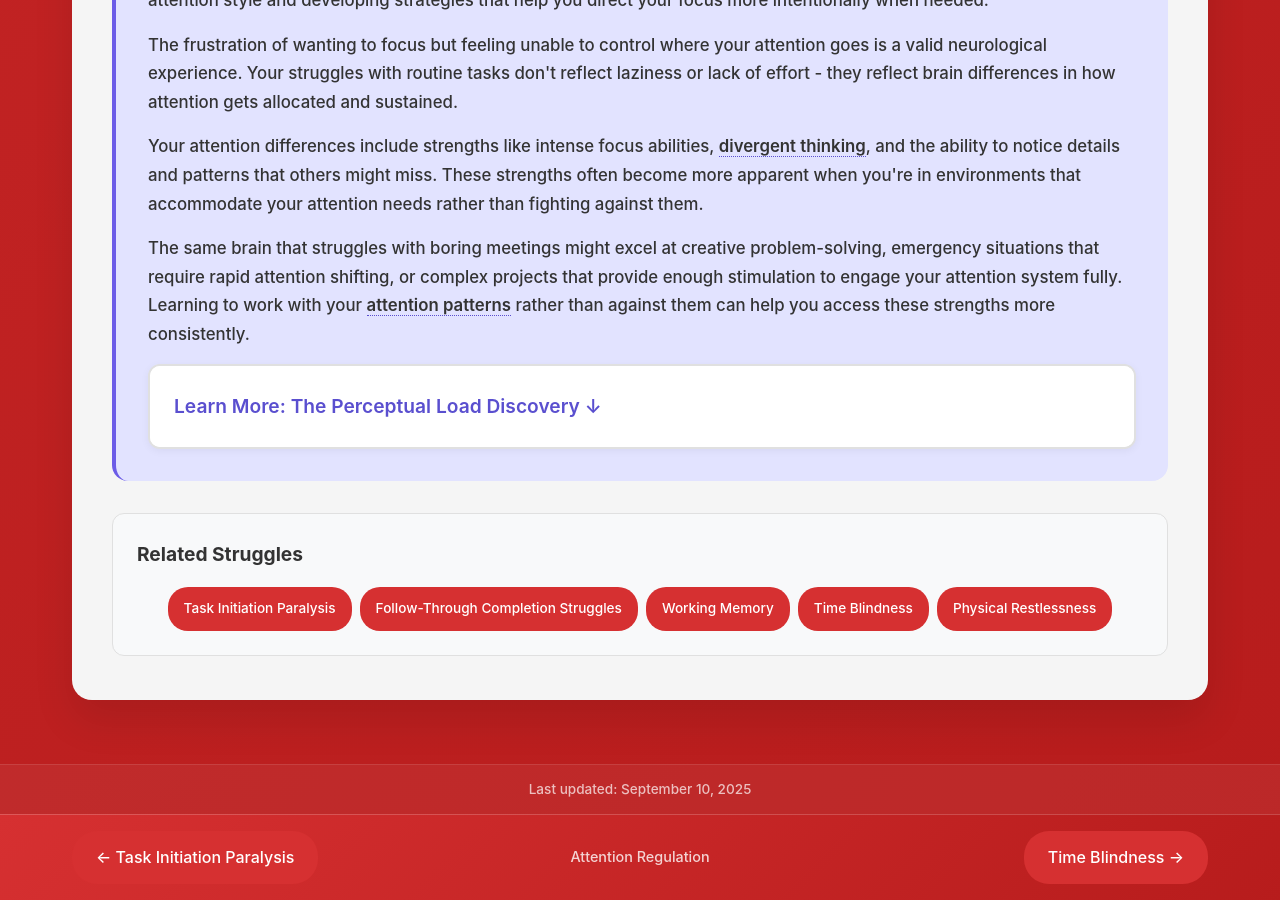
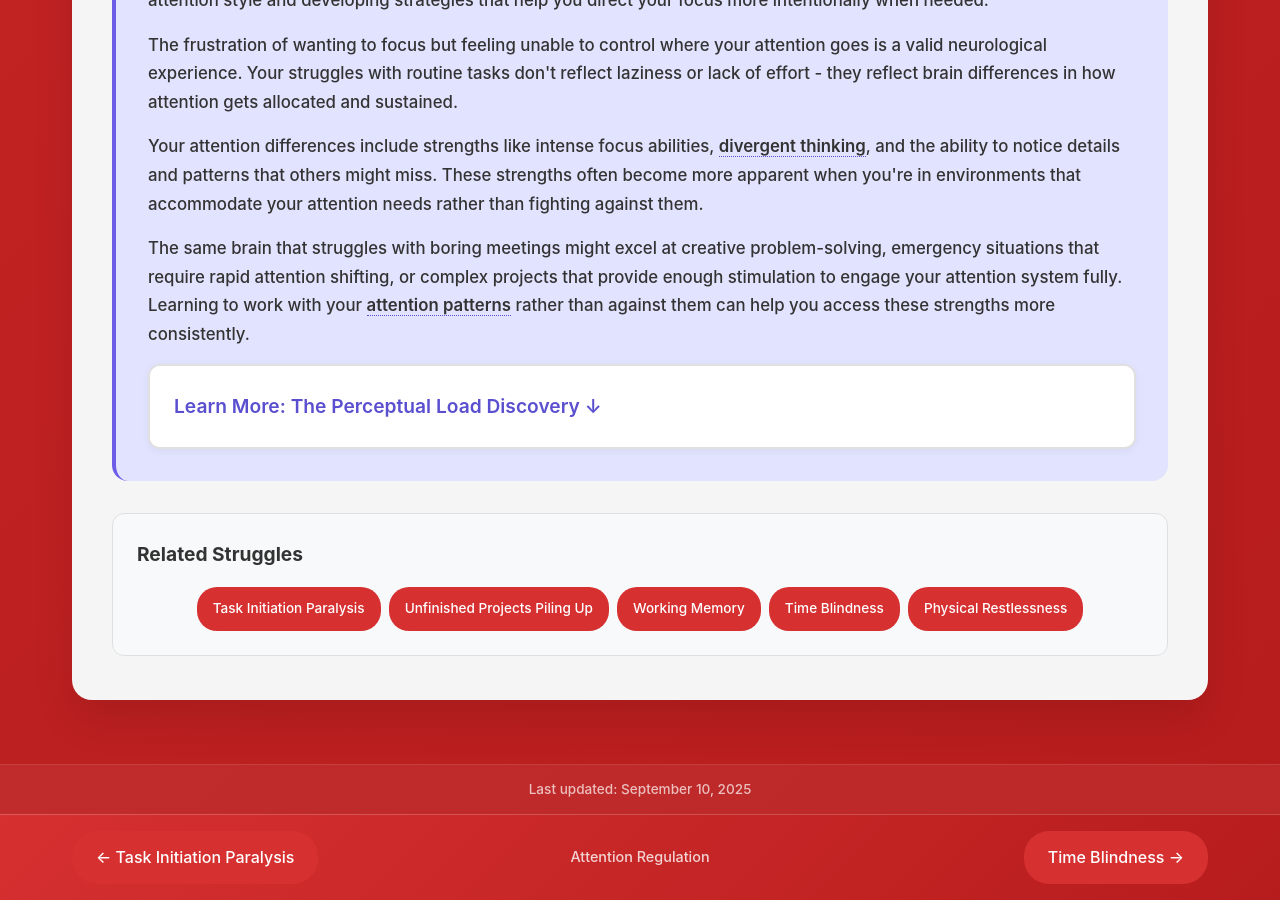
Before and after one commit to neurodivergent-survival-guide/neurodivergent-survival-guide, a Jekyll site: the page built from struggles/attention-regulation.html, in a window 1280 px wide and 900 px high, scrolled down 4917 px. Built offline with Jekyll 4.4.1, drawn with Linux system fonts in a browser that asks for light colours.

Commit message:
Update attention-regulation.html

```diff
--- a/struggles/attention-regulation.html
+++ b/struggles/attention-regulation.html
@@ -160,7 +160,7 @@
         <h3>Related Struggles</h3>
         <div class="struggle-tags">
             <a href="{{ '/struggles/task-initiation-paralysis.html' | relative_url }}" class="struggle-tag">Task Initiation Paralysis</a>
-            <a href="{{ '/struggles/follow-through-completion-struggles.html' | relative_url }}" class="struggle-tag">Follow-Through Completion Struggles</a>
+            <a href="{{ '/struggles/unfinished-projects-iling-up.html' | relative_url }}" class="struggle-tag">Unfinished Projects Piling Up</a>
             <a href="{{ '/struggles/working-memory-difficulties.html' | relative_url }}" class="struggle-tag">Working Memory</a>
             <a href="{{ '/struggles/time-blindness.html' | relative_url }}" class="struggle-tag">Time Blindness</a>
             <a href="{{ '/struggles/physical-restlessness.html' | relative_url }}" class="struggle-tag">Physical Restlessness</a>
```
